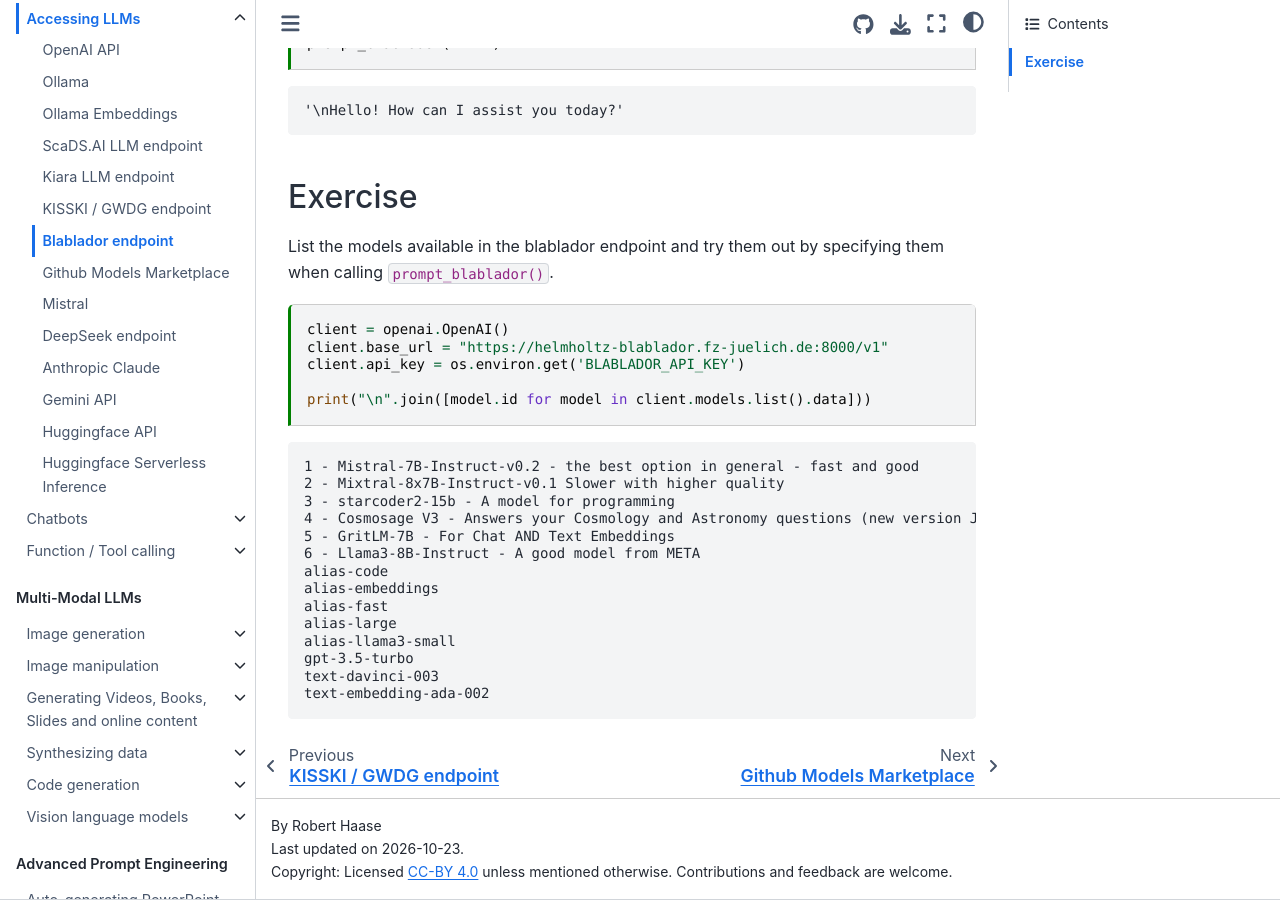
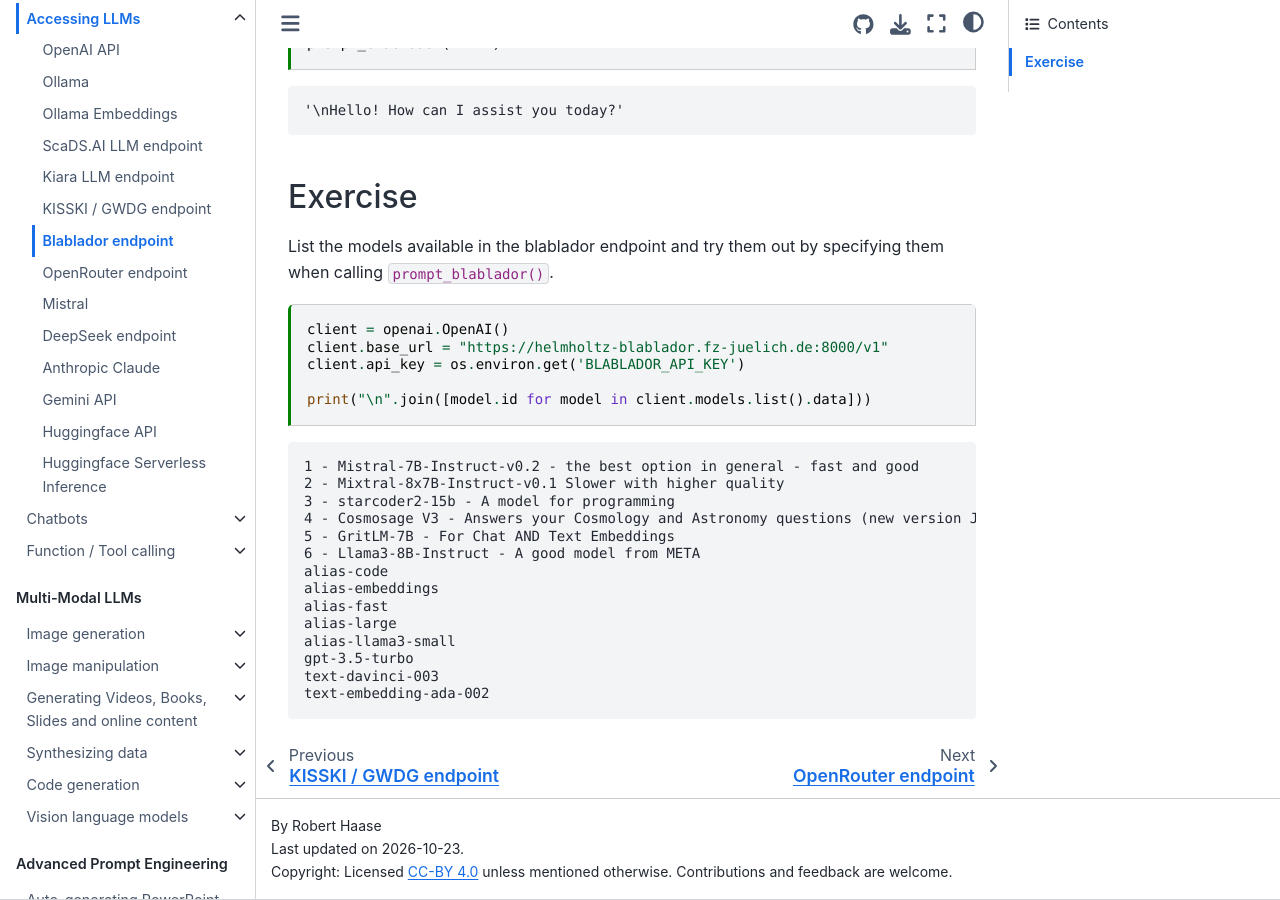
Before and after one commit to ScaDS/generative-ai-notebooks, a Jupyter Book: the page built from docs/15_endpoint_apis/03_blablador_endpoint.ipynb, in a window 1280 px wide and 900 px high, scrolled down 852 px. Built offline with Jupyter Book 1.0.4 settings and Sphinx 7.4.7 and the Sphinx Book theme 1.1.4, drawn with Linux system fonts in a browser that asks for light colours; pages that are not in the unit, such as notebooks, are missing from menus.

Commit message:
added openrouter endpoint

```diff
--- a/docs/_toc.yml
+++ b/docs/_toc.yml
@@ -28,7 +28,8 @@
       - file: 15_endpoint_apis/09_kiara_llm_endpoint.ipynb
       - file: 15_endpoint_apis/06_kisski_endpoint.ipynb
       - file: 15_endpoint_apis/03_blablador_endpoint.ipynb
-      - file: 15_endpoint_apis/05_azure_endpoints.ipynb
+      - file: 15_endpoint_apis/12_openrouter_endpoint.ipynb
+      #- file: 15_endpoint_apis/05_azure_endpoints.ipynb
       - file: 15_endpoint_apis/07_mistral_endpoint.ipynb
       - file: 15_endpoint_apis/08_deepseek_endpoint.ipynb
       - file: 15_endpoint_apis/10_anthropic_api.ipynb
```
Also changed, not shown: docs/15_endpoint_apis/12_openrouter_endpoint.ipynb (added).
